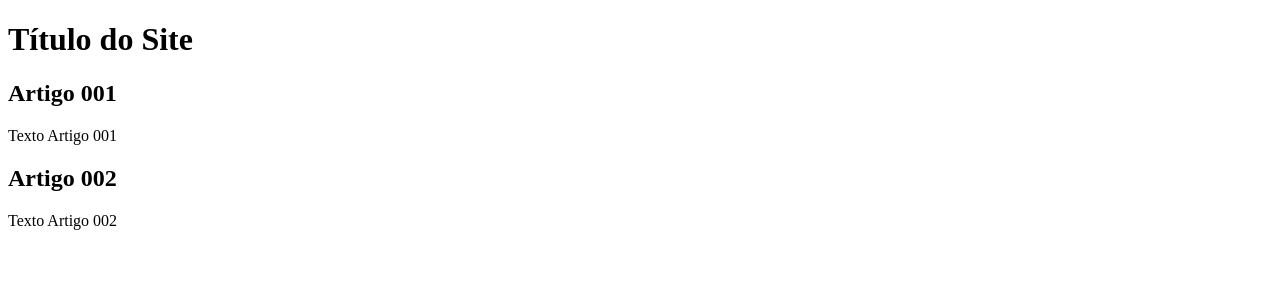
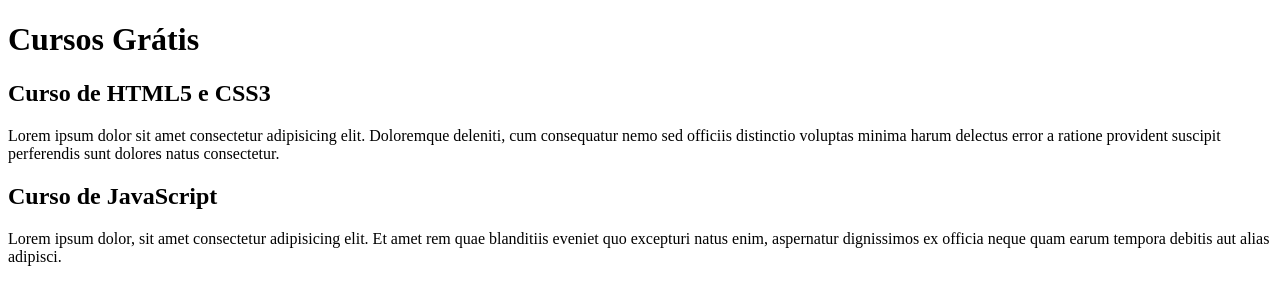
Before and after one commit to olucasdaniel/projeto-site, a plain HTML site: page index.html in a window 1280 px wide. Drawn offline with Linux system fonts and the light colour scheme.

Commit message:
comecei a escrever o conteúdo

```diff
--- a/index.html
+++ b/index.html
@@ -8,15 +8,15 @@
 <body>
     <main>
         <header>
-            <h1>Título do Site</h1>
+            <h1>Cursos Grátis</h1>
         </header>
         <article>
-            <h2>Artigo 001</h2>
-            <p>Texto Artigo 001</p>
+            <h2>Curso de HTML5 e CSS3</h2>
+            <p>Lorem ipsum dolor sit amet consectetur adipisicing elit. Doloremque deleniti, cum consequatur nemo sed officiis distinctio voluptas minima harum delectus error a ratione provident suscipit perferendis sunt dolores natus consectetur.</p>
         </article>
         <article>
-            <h2>Artigo 002</h2>
-            <p>Texto Artigo 002</p>
+            <h2>Curso de JavaScript</h2>
+            <p>Lorem ipsum dolor, sit amet consectetur adipisicing elit. Et amet rem quae blanditiis eveniet quo excepturi natus enim, aspernatur dignissimos ex officia neque quam earum tempora debitis aut alias adipisci.</p>
         </article>
     </main>
 </body>
```
